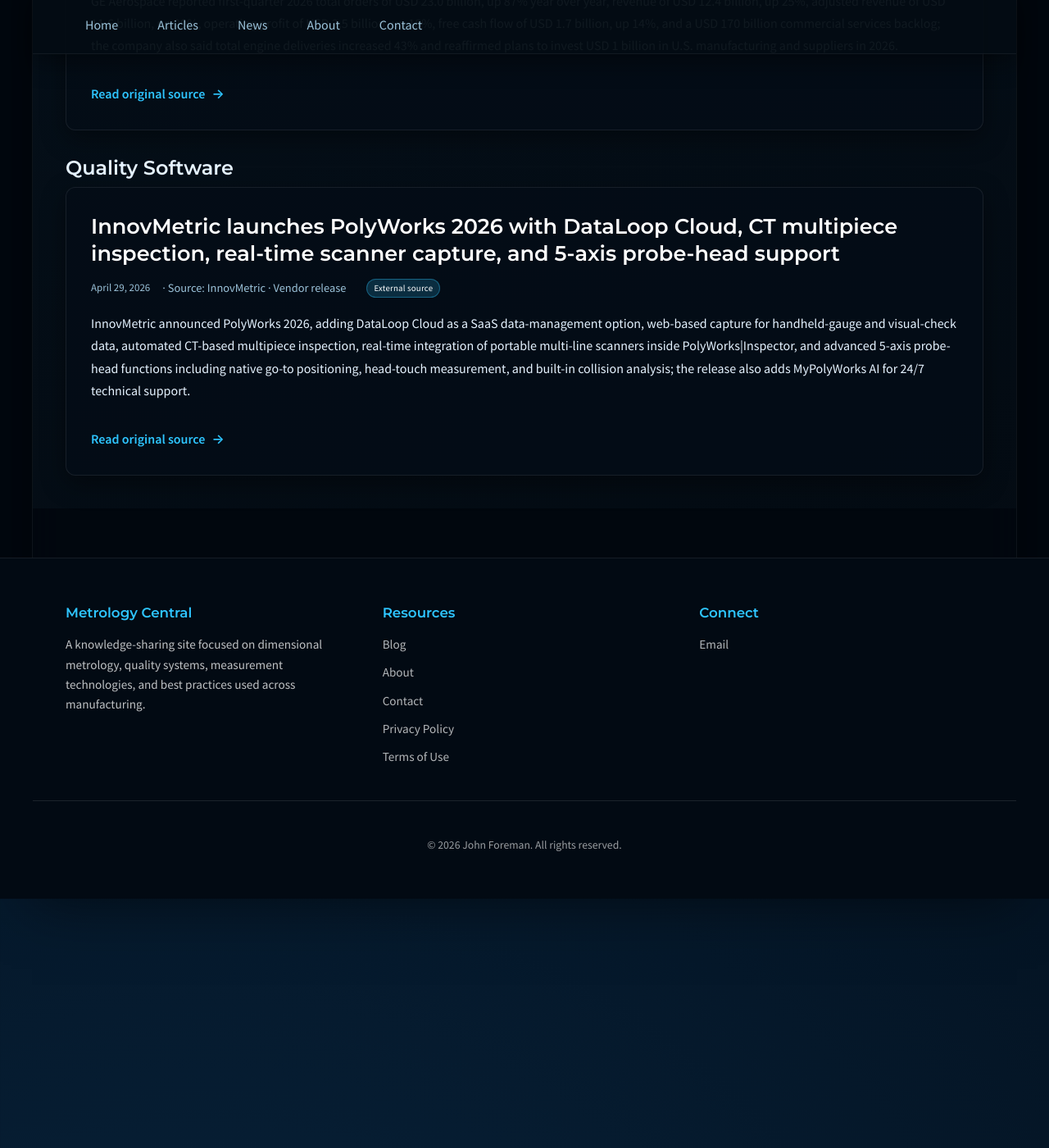
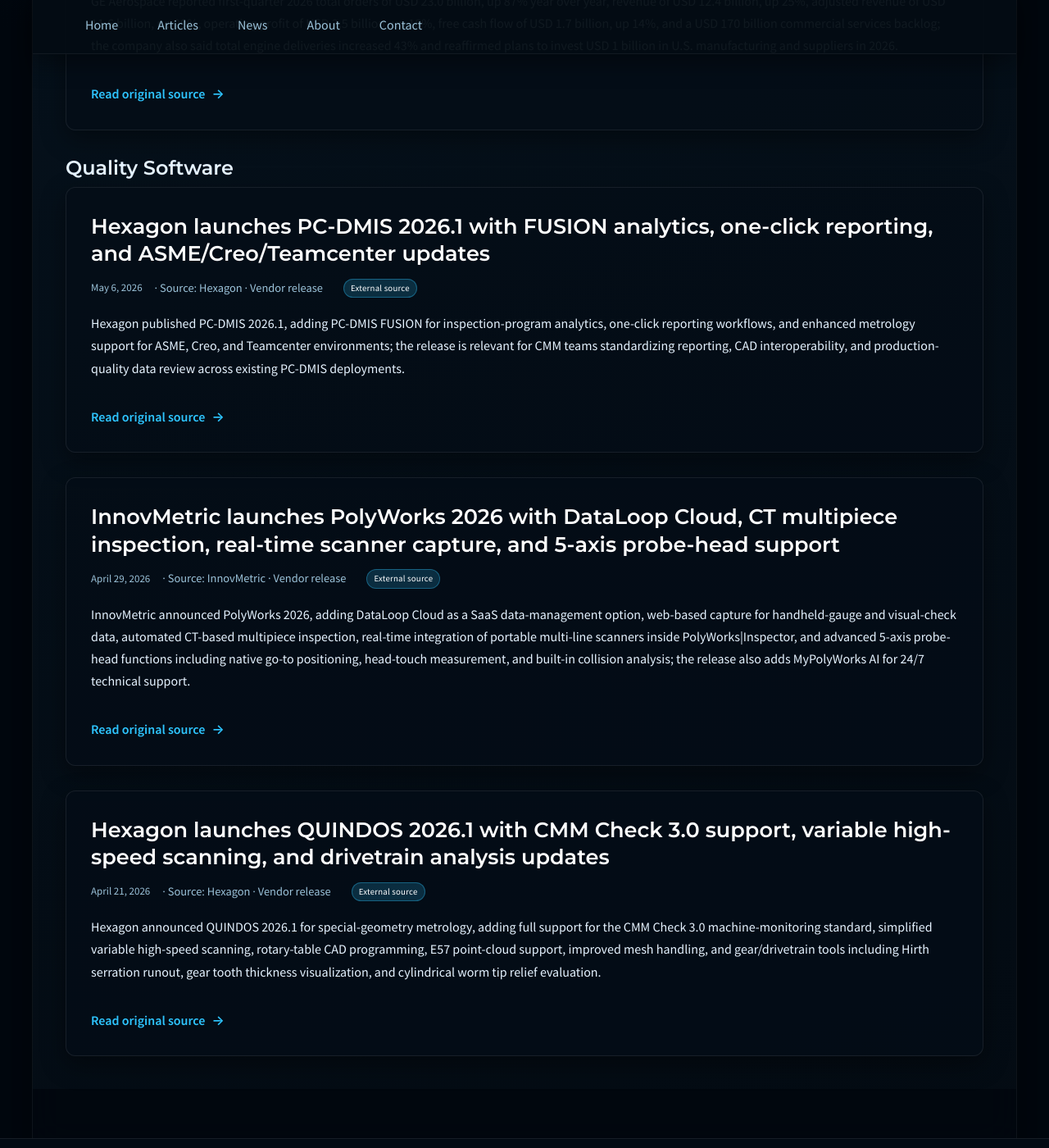
Before and after one commit to JohnForeman/MetrologyCentral, a Jekyll site: the page built from news.md, in a window 1280 px wide and 1400 px high, scrolled down 3814 px. Shown: the whole window at 82% size. Built offline with Jekyll 4.4.1, drawn with Linux system fonts in a browser that asks for light colours.

Commit message:
Update high-signal metrology news

```diff
--- a/_data/news.yml
+++ b/_data/news.yml
@@ -1,4 +1,16 @@
 ---
+- date: '2026-05-06'
+  title: Hexagon launches PC-DMIS 2026.1 with FUSION analytics, one-click reporting,
+    and ASME/Creo/Teamcenter updates
+  source: Hexagon
+  sector: quality_software
+  kind: vendor_release
+  summary: Hexagon published PC-DMIS 2026.1, adding PC-DMIS FUSION for inspection-program
+    analytics, one-click reporting workflows, and enhanced metrology support for ASME,
+    Creo, and Teamcenter environments; the release is relevant for CMM teams standardizing
+    reporting, CAD interoperability, and production-quality data review across existing
+    PC-DMIS deployments.
+  url: https://hexagon.com/products/product-groups/measurement-inspection-software/metrology-software/pc-dmis/pc-dmis-2026-1
 - date: '2026-04-30'
   title: Stellantis Q1 2026 revenue rises 6% to EUR 38.1 billion as shipments reach
     1.361 million and profitability returns
@@ -126,6 +138,18 @@
     the company also said total engine deliveries increased 43% and reaffirmed plans
     to invest USD 1 billion in U.S. manufacturing and suppliers in 2026.
   url: https://www.geaerospace.com/news/press-releases/ge-aerospace-announces-first-quarter-2026-results
+- date: '2026-04-21'
+  title: Hexagon launches QUINDOS 2026.1 with CMM Check 3.0 support, variable high-speed
+    scanning, and drivetrain analysis updates
+  source: Hexagon
+  sector: quality_software
+  kind: vendor_release
+  summary: Hexagon announced QUINDOS 2026.1 for special-geometry metrology, adding
+    full support for the CMM Check 3.0 machine-monitoring standard, simplified variable
+    high-speed scanning, rotary-table CAD programming, E57 point-cloud support, improved
+    mesh handling, and gear/drivetrain tools including Hirth serration runout, gear
+    tooth thickness visualization, and cylindrical worm tip relief evaluation.
+  url: https://hexagon.com/company/newsroom/press-releases/2026/hexagon-launches-quindos-2026-1-to-accelerate-inspection-workflows-and-enhance-metrology-performance
 - date: '2026-04-16'
   title: Toyota Europe Q1 2026 BEV sales rise 79% to 318,103 vehicles as regional
     volume reaches 321,067 electrified units
```
